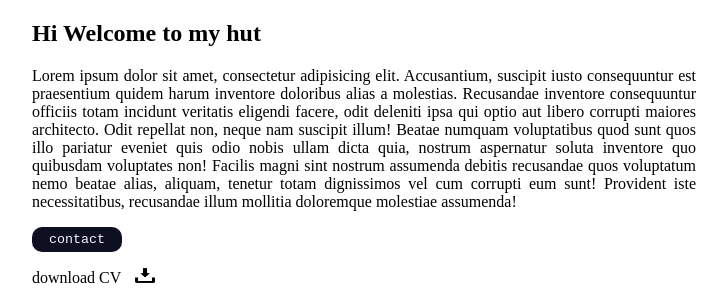
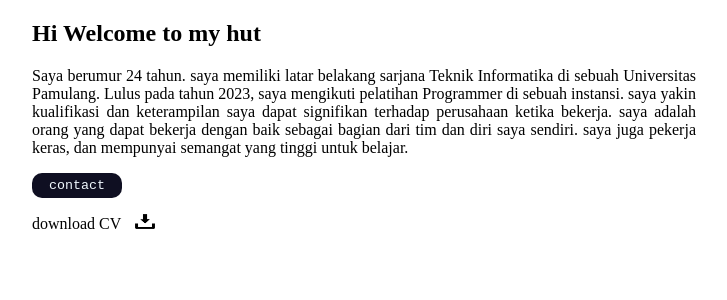
Before and after one commit to riantito/DumbWays01, a plain HTML site: page index.html in a window 1280 px wide. Shown: the top 300 px of the page, without its empty margins (276-1003 px from the left). Drawn offline with Linux system fonts and the light colour scheme.

Commit message:
Study Day 1.

```diff
--- a/index.html
+++ b/index.html
@@ -8,10 +8,8 @@
   <body>
     <h2 style="margin-left: 300px">Hi Welcome to my hut</h2>
     <p style="text-align: justify; margin-left: 300px; margin-right: 300px">
-      Lorem ipsum dolor sit amet, consectetur adipisicing elit. Accusantium, suscipit iusto consequuntur est praesentium quidem harum inventore doloribus alias a molestias. Recusandae inventore consequuntur officiis totam incidunt veritatis
-      eligendi facere, odit deleniti ipsa qui optio aut libero corrupti maiores architecto. Odit repellat non, neque nam suscipit illum! Beatae numquam voluptatibus quod sunt quos illo pariatur eveniet quis odio nobis ullam dicta quia,
-      nostrum aspernatur soluta inventore quo quibusdam voluptates non! Facilis magni sint nostrum assumenda debitis recusandae quos voluptatum nemo beatae alias, aliquam, tenetur totam dignissimos vel cum corrupti eum sunt! Provident iste
-      necessitatibus, recusandae illum mollitia doloremque molestiae assumenda!
+      Saya berumur 24 tahun. saya memiliki latar belakang sarjana Teknik Informatika di sebuah Universitas Pamulang. Lulus pada tahun 2023, saya mengikuti pelatihan Programmer di sebuah instansi. saya yakin kualifikasi dan keterampilan saya
+      dapat signifikan terhadap perusahaan ketika bekerja. saya adalah orang yang dapat bekerja dengan baik sebagai bagian dari tim dan diri saya sendiri. saya juga pekerja keras, dan mempunyai semangat yang tinggi untuk belajar.
     </p>
     <button style="margin-left: 300px; background-color: rgb(15, 15, 34); color: aliceblue; border-radius: 10px 10px; border: none; height: 25px; width: 90px; font-family: monospace">contact</button>
     <p style="margin-left: 300px">download CV <img src="./Image/download.png" alt="" style="height: 15px; width: 40px" /></p>
```
Also changed, not shown: button.html (deleted, +0 -1 lines), style.css (deleted).
